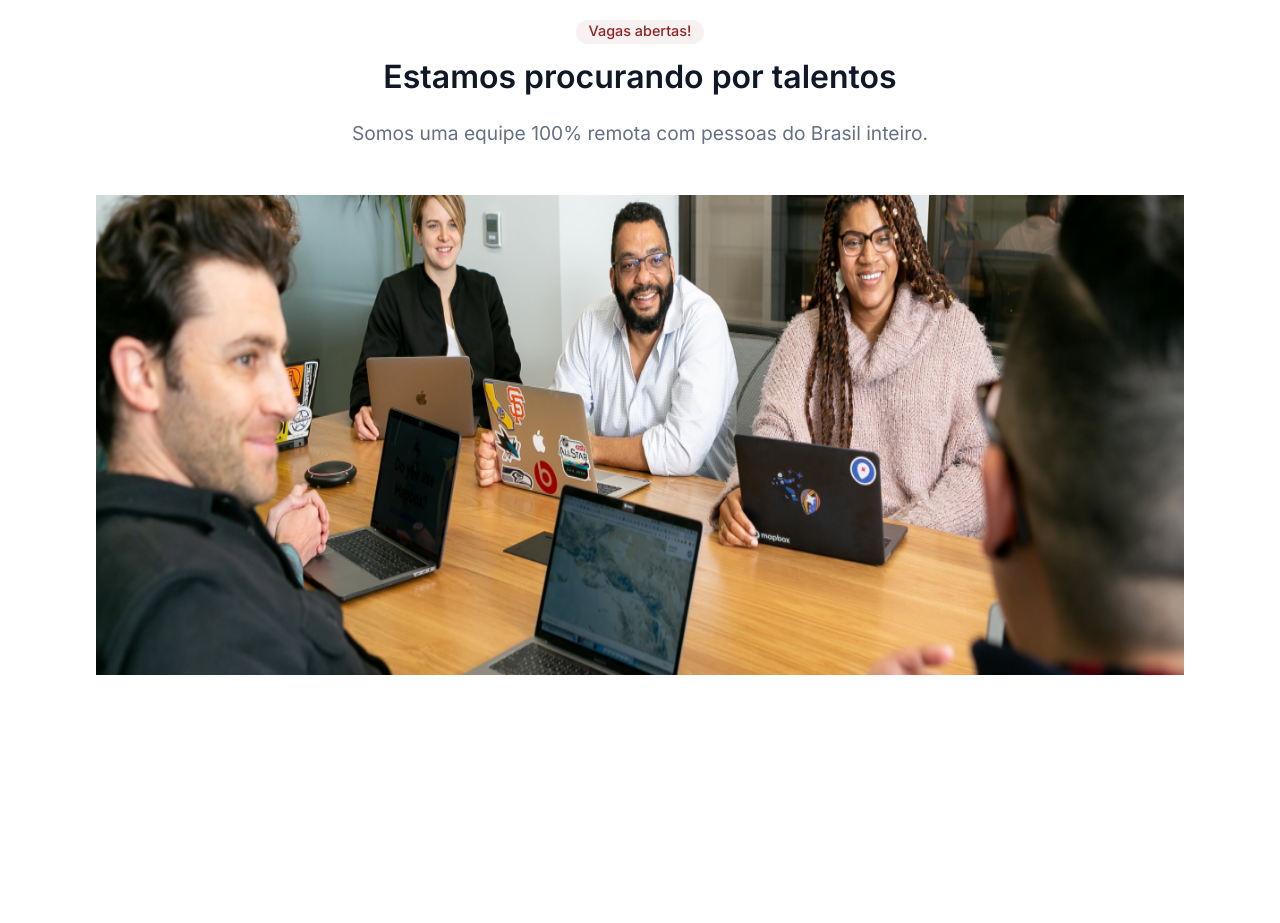
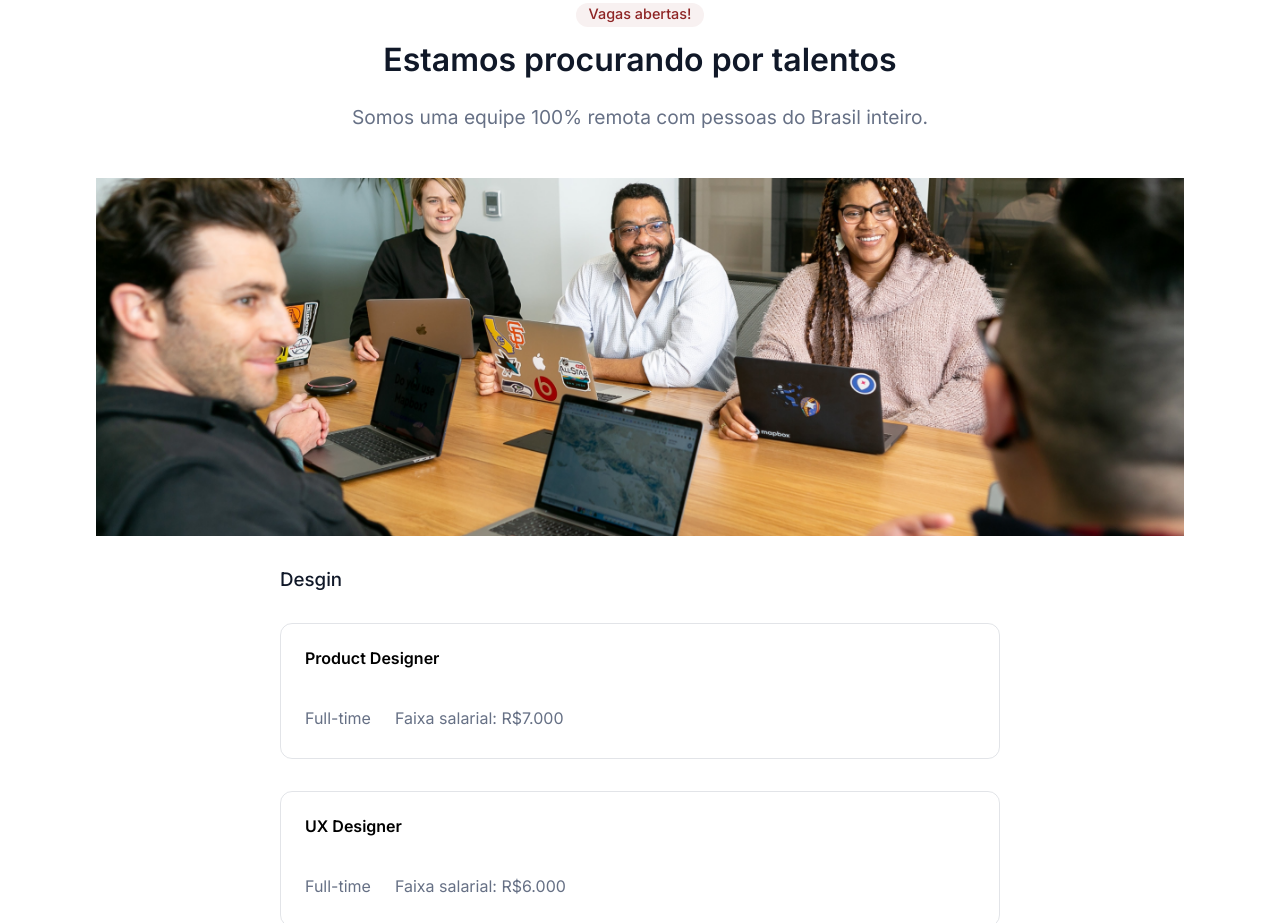
Before and after one commit to Thiago-Magno/7daysOfCode-HTML-CSS, a plain HTML site: page index.html in a window 1280 px wide. Shown: the part 869-1792 px from the top of the page. Before the commit the page ends 1592 px from the top, so only its background shows below. Drawn offline with Linux system fonts and the light colour scheme.

Commit message:
resolução dia5

```diff
--- a/index.html
+++ b/index.html
@@ -57,13 +57,56 @@
         <p>Estamos orgulhosos de contar com mais de 500 reviews 5 estrelas em nossos produtos.</p>
       </div>
     </section>
-    <section class="vagas">
+
+    <section class="recrutiment">
       <div class="spanb">
         <span class="elementVagas">Vagas abertas!</span>
       </div>
       <h3 class="elementVagas"> Estamos procurando por talentos</h3>
       <p class="elementVagas">Somos uma equipe 100% remota com pessoas do Brasil inteiro.</p>
       <img src="./img/Banner.png" alt="Imagem recrutamento" class="elementVagas">
+      <section class="design">
+        <h3>Desgin</h3>
+        <div class="vaga">
+          <h4 class="tituloVaga">Product Designer</h4>
+          <div class="infoVaga" >
+            <p>Full-time</p>
+            <p> Faixa salarial: R$7.000</p>
+          </div>
+        </div>
+        <div class="vaga">
+          <h4 class="tituloVaga">UX Designer</h4>
+          <div class="infoVaga" >
+            <p>Full-time</p>
+            <p> Faixa salarial: R$6.000</p>
+          </div>
+        </div>
+      </section>
+
+      <section class="dev">
+        <h3>Desenvolvimento de software</h3>
+        <div class="vaga">
+          <h4 class="tituloVaga">Desenvolvedor(a) iOS</h4>
+          <div class="infoVaga" >
+            <p>Full-time</p>
+            <p> Faixa salarial: R$8.000</p>
+          </div>
+        </div>
+        <div class="vaga">
+          <h4 class="tituloVaga">Desenvolvedor(a) Front-end</h4>
+          <div class="infoVaga" >
+            <p>Full-time</p>
+            <p> Faixa salarial: R$ 7.000</p>
+          </div>
+        </div>
+        <div class="vaga">
+          <h4 class="tituloVaga">Desenvolvedor(a) Back-end</h4>
+          <div class="infoVaga" >
+            <p>Full-time</p>
+            <p>Faixa salarial: R$8.000</p>
+          </div>
+        </div>
+      </section>
 
     </section>
     <main></main>
--- a/style.css
+++ b/style.css
@@ -146,18 +146,17 @@ h1 {
 }
 
 /*  vagas seção */
-.vagas{
+.recrutiment{
   display: flex;
   flex-direction: column;
   margin: 8rem 0 0 0 ;
-  height: 90vh;
+  height: 80vh;
   width: 100vw;
   align-items: center;
-  justify-content: center;
 
 }
-.vagas > img{
-  height: 60vh;
+.recrutiment > img{
+  height: 80vh;
   width: 85vw;
   margin: 2.3rem 0 2rem 0;
 }
@@ -172,14 +171,49 @@ h1 {
   font-weight: 500;
   font-size: 0.9rem;
 }
-.vagas > h3{
+.recrutiment > h3{
   font-weight: 600;
   font-size: 2rem;
 }
-.vagas > p{
+.recrutiment > p{
   font-weight: 400;
   font-size: 1.2rem;
 }
 .elementVagas{
   margin: 0.8rem;
 }
+
+/* Informações das vagas */
+.design{
+  height: 50vh;
+  width: 47rem;
+}
+.design h3{
+  font-weight: 500;
+  margin: 0 16px;
+}
+.dev{
+  height: 85vh;
+  width: 47rem;
+  margin: 4rem 0 0 0;
+}
+.dev h3{
+  margin: 0 16px;
+  font-weight: 500;
+}
+.vaga{
+  height: 8.5rem;
+  width: 45rem;
+  margin: 2rem auto;
+  border: #66708530 1px solid;
+  border-radius: 12px;
+  padding: 1.5rem 0 0 1.5rem ;
+  cursor: pointer;
+}
+.infoVaga{
+  display: flex;
+
+}
+.infoVaga p{
+  margin: 2.5rem 1.5rem 0 0 ;
+}
```
